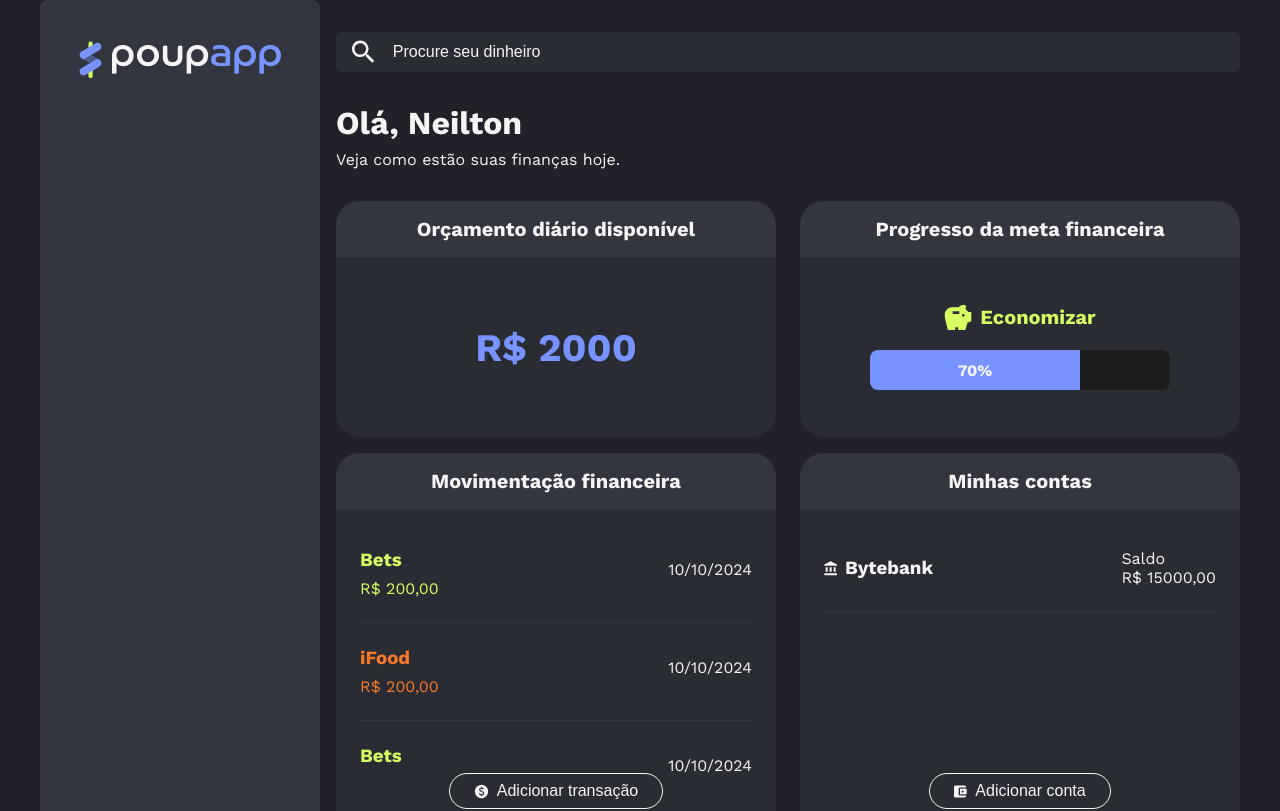
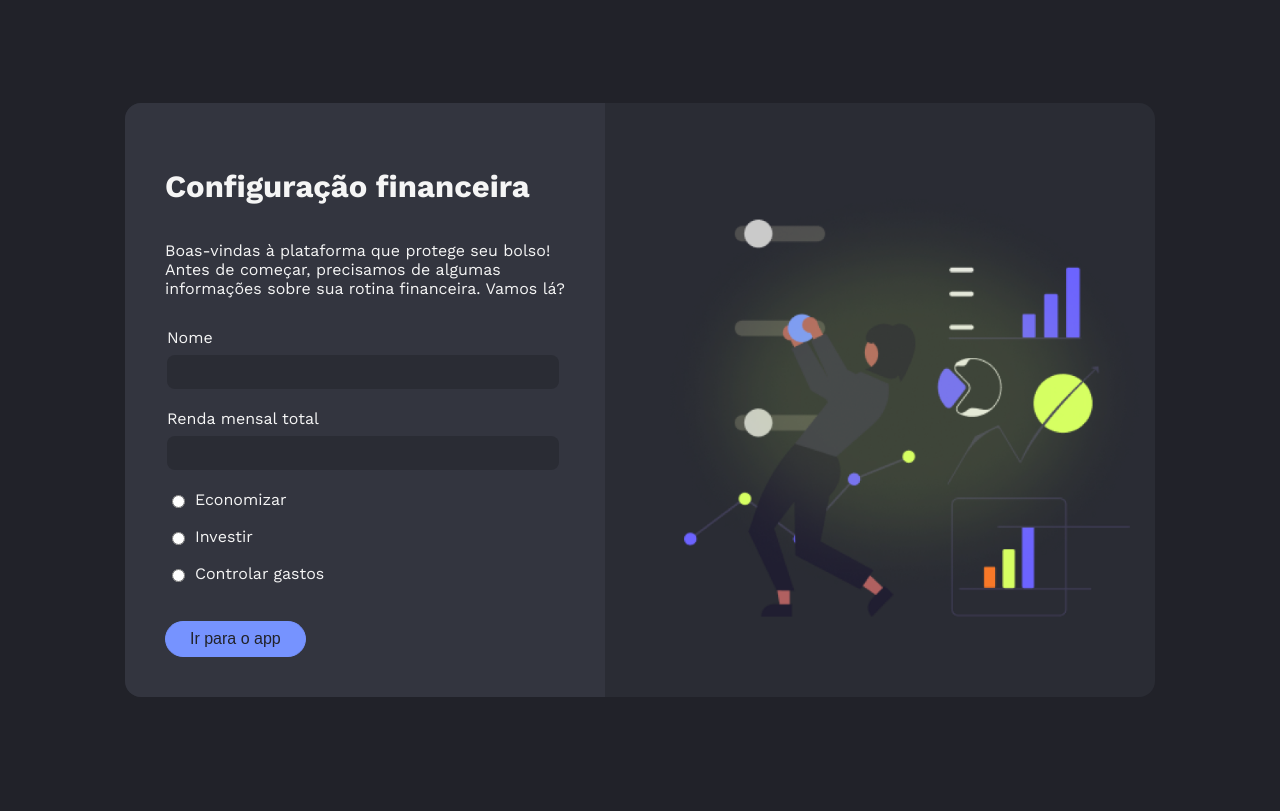
Before and after one commit to NeiltonSeguins/fit-manager, a React (Vite) app: page / in a window 1280 px wide. Shown: the top 811 px of the page. Built offline with nearby package versions, Linux system fonts and the light colour scheme.

Commit message:
Cria a página de cadastro e usa o router dom para roteamento

```diff
--- a/package.json
+++ b/package.json
@@ -14,6 +14,7 @@
     "react": "^18.3.1",
     "react-chartjs-2": "^5.2.0",
     "react-dom": "^18.3.1",
+    "react-router-dom": "^6.27.0",
     "styled-components": "^6.1.13"
   },
   "devDependencies": {
--- a/src/index.css
+++ b/src/index.css
@@ -19,7 +19,8 @@
   --cor-secundaria-despesa: #f87828;
 
   --border-radius-s: 0.5rem;
-  --border-radius-l: 24px;
+  --border-radius-m: 1rem;
+  --border-radius-l: 1.5rem;
 
   --padding-xs: 0.5rem;
   --padding-s: 1rem;
--- a/src/main.jsx
+++ b/src/main.jsx
@@ -1,10 +1,23 @@
 import { StrictMode } from "react";
 import { createRoot } from "react-dom/client";
+import { createBrowserRouter, RouterProvider } from "react-router-dom";
+import Home from "./screens/Home/Home.jsx";
+import Cadastro from "./screens/Cadastro/Cadastro.jsx";
 import "./index.css";
-import Home from "./screens/Home/Home.jsx";
+
+const router = createBrowserRouter([
+  {
+    path: "/",
+    element: <Cadastro />,
+  },
+  {
+    path: "/home",
+    element: <Home />,
+  },
+]);
 
 createRoot(document.getElementById("root")).render(
   <StrictMode>
-    <Home />
+    <RouterProvider router={router} />
   </StrictMode>
 );
--- /dev/null
+++ b/src/screens/Cadastro/Cadastro.jsx
@@ -0,0 +1,67 @@
+import React from "react";
+import {
+  Section,
+  Container,
+  Title,
+  Description,
+  Form,
+  Fieldset,
+  Label,
+  InputText,
+  RadioGroup,
+  RadioInput,
+  Illustration,
+  SectionWrapper,
+} from "./style";
+import Botao from "../../components/Botao";
+import ilustracao from "../../assets/ilustracao-cadastro.png";
+
+const Cadastro = () => {
+  return (
+    <Section>
+      <SectionWrapper>
+        <Container>
+          <Title>Configuração financeira</Title>
+          <Description>
+            Boas-vindas à plataforma que protege seu bolso! Antes de começar,
+            precisamos de algumas informações sobre sua rotina financeira. Vamos
+            lá?
+          </Description>
+          <Form>
+            <Fieldset>
+              <Label htmlFor="nome">Nome</Label>
+              <InputText type="text" name="nome" />
+            </Fieldset>
+            <Fieldset>
+              <Label htmlFor="renda">Renda mensal total</Label>
+              <InputText type="text" name="renda" />
+            </Fieldset>
+            <Fieldset>
+              <RadioGroup>
+                <RadioInput>
+                  <input type="radio" name="objetivo" id="economizar" />
+                  <Label htmlFor="economizar">Economizar</Label>
+                </RadioInput>
+                <RadioInput>
+                  <input type="radio" name="objetivo" id="investir" />
+                  <Label htmlFor="investir">Investir</Label>
+                </RadioInput>
+                <RadioInput>
+                  <input type="radio" name="objetivo" id="controle-gastos" />
+                  <Label htmlFor="controle-gastos">Controlar gastos</Label>
+                </RadioInput>
+              </RadioGroup>
+            </Fieldset>
+          </Form>
+          <Botao variante="primario">Ir para o app</Botao>
+        </Container>
+        <Illustration
+          src={ilustracao}
+          alt="ilustração da tela de cadastro. Um avatar mexendo em alguns gráficos"
+        />
+      </SectionWrapper>
+    </Section>
+  );
+};
+
+export default Cadastro;
--- /dev/null
+++ b/src/screens/Cadastro/style.js
@@ -0,0 +1,96 @@
+import styled from "styled-components";
+
+export const Section = styled.section`
+  display: flex;
+  align-items: center;
+  min-height: 100vh;
+`;
+
+export const SectionWrapper = styled.div`
+  display: flex;
+  justify-content: center;
+  align-items: center;
+  background-color: var(--cor-neutra-dark-medium);
+  border-radius: var(--border-radius-m);
+`;
+
+export const Container = styled.div`
+  display: flex;
+  flex-direction: column;
+  justify-content: space-between;
+  align-items: start;
+  background-color: var(--cor-neutra-medium);
+  border-radius: var(--border-radius-m) 0 0 var(--border-radius-m);
+  padding: var(--padding-l);
+  max-width: 400px;
+  color: var(--cor-neutra-light);
+`;
+
+export const Title = styled.h1`
+  font-size: var(--fonte-xxl);
+  color: var(--cor-neutra-light);
+  margin-bottom: 20px;
+`;
+
+export const Description = styled.p`
+  font-size: var(--fonte-md);
+  margin-bottom: 30px;
+`;
+
+export const Form = styled.form`
+  display: flex;
+  flex-direction: column;
+  width: 100%;
+`;
+
+export const Fieldset = styled.fieldset`
+  border: none;
+  padding: 0;
+  margin-bottom: 20px;
+`;
+
+export const Label = styled.label`
+  display: block;
+  font-size: var(--fonte-md);
+  margin-bottom: 8px;
+`;
+
+export const InputText = styled.input`
+  width: 95%;
+  padding: var(--padding-xs);
+  font-size: var(--fonte-md);
+  background-color: var(--cor-neutra-dark-medium);
+  border: none;
+  border-radius: var(--border-radius-s);
+  color: var(--cor-neutra-light);
+
+  &:focus {
+    outline: none;
+    border-color: var(--cor-neutra-light);
+  }
+`;
+
+export const RadioGroup = styled.div`
+  display: flex;
+  flex-direction: column;
+`;
+
+export const RadioInput = styled.div`
+  display: flex;
+  align-items: center;
+  margin-bottom: 10px;
+
+  input[type="radio"] {
+    margin-right: 10px;
+    margin-bottom: 8px;
+  }
+
+  label {
+    font-size: 1rem;
+  }
+`;
+
+export const Illustration = styled.img`
+  max-width: 500px;
+  margin-left: 50px;
+`;
```
Also changed, not shown: src/assets/ilustracao-cadastro.png (added), 1 other file (tests, documents, lock files or other folders).
